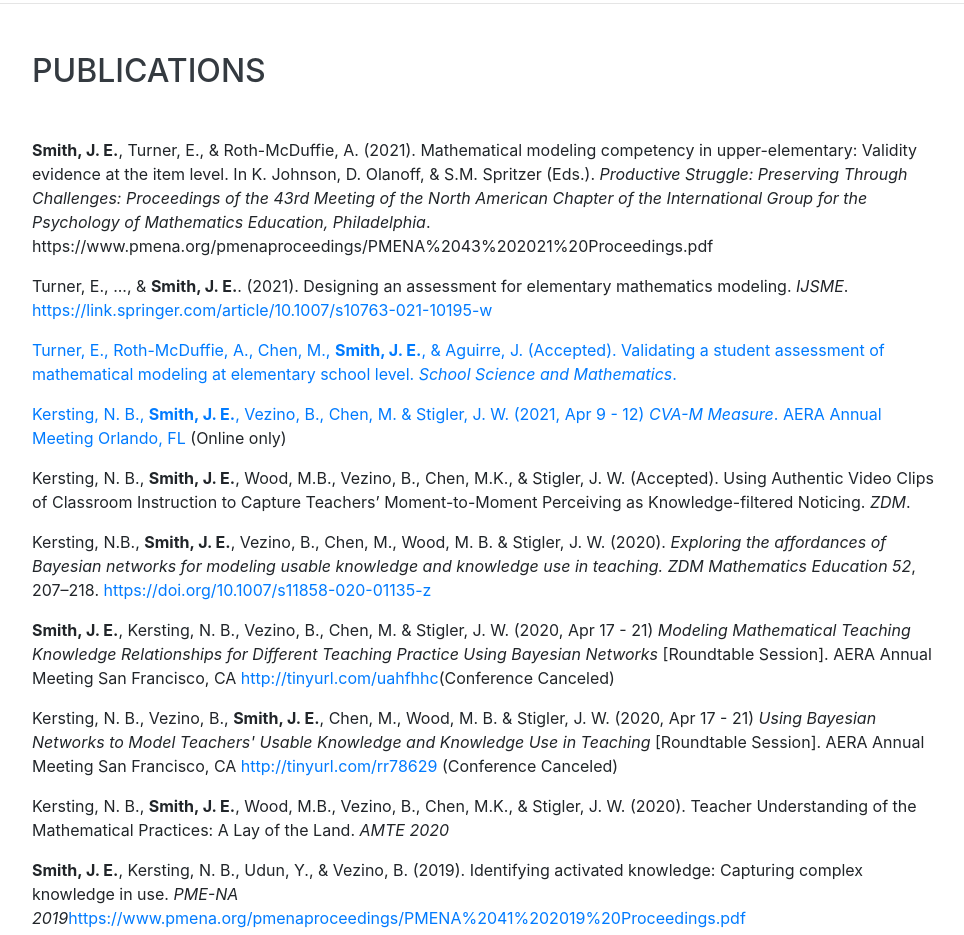
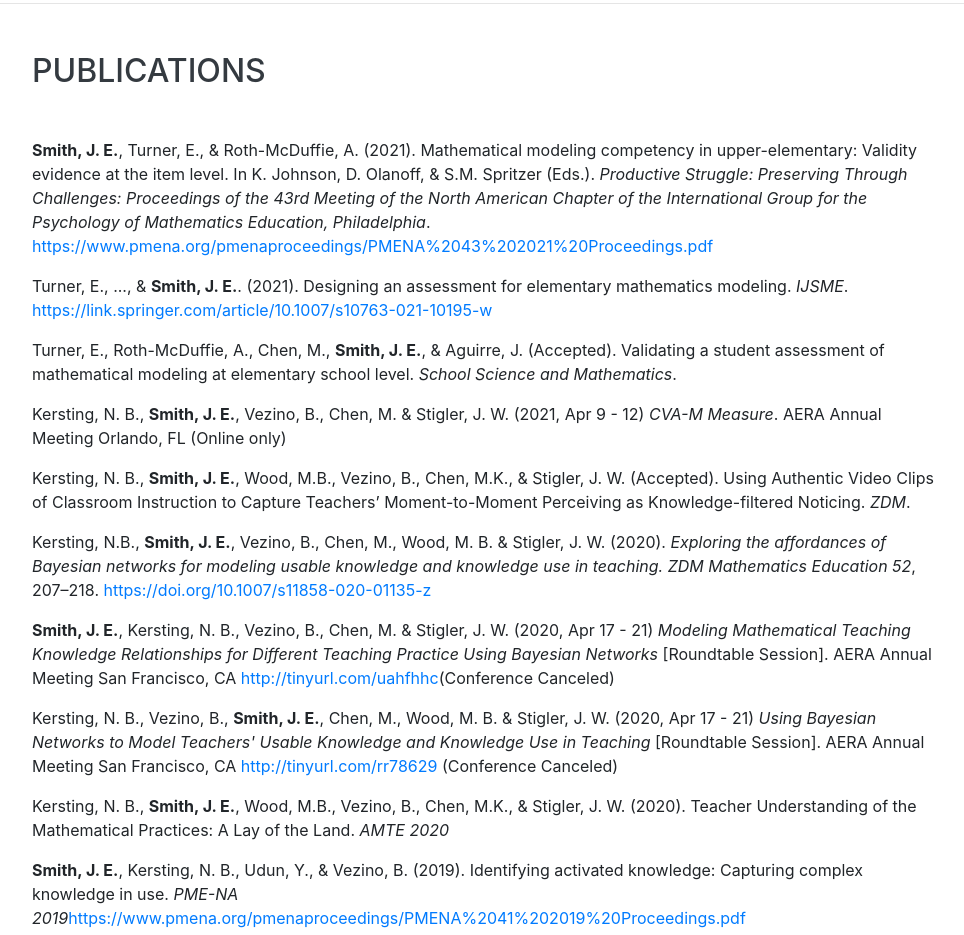
Before and after one commit to edSmith62/edsmith62.github.io, a website with bundled scripts: page index.html in a window 1280 px wide. Shown: the part 1598-2533 px from the top of the page, without its empty margins (288-1252 px from the left). Built offline with nearby package versions, Linux system fonts and the light colour scheme; a web font is replaced by a local one.

Commit message:
Update index.html

```diff
--- a/index.html
+++ b/index.html
@@ -165,8 +165,8 @@
         <div class="resume-item d-flex flex-column flex-md-row justify-content-between mb-5">
           <div class="resume-content">
             <h3 class="mb-0"></h3>
-            <p><b>Smith, J. E.</b>, Turner, E., & Roth-McDuffie, A. (2021). Mathematical modeling competency in upper-elementary: Validity evidence at the item level. In K. Johnson, D. Olanoff, & S.M. Spritzer (Eds.). <i>Productive Struggle: Preserving Through Challenges: Proceedings of the 43rd Meeting of the North American Chapter of the International Group for the Psychology of Mathematics Education, Philadelphia</i>. https://www.pmena.org/pmenaproceedings/PMENA%2043%202021%20Proceedings.pdf</p>
-            <p>Turner, E., ..., & <b>Smith, J. E.</b>. (2021). Designing an assessment for elementary mathematics modeling. <i>IJSME</i>. <a href = "https://link.springer.com/article/10.1007/s10763-021-10195-w">https://link.springer.com/article/10.1007/s10763-021-10195-w </p>
+            <p><b>Smith, J. E.</b>, Turner, E., & Roth-McDuffie, A. (2021). Mathematical modeling competency in upper-elementary: Validity evidence at the item level. In K. Johnson, D. Olanoff, & S.M. Spritzer (Eds.). <i>Productive Struggle: Preserving Through Challenges: Proceedings of the 43rd Meeting of the North American Chapter of the International Group for the Psychology of Mathematics Education, Philadelphia</i>. <a href = "https://www.pmena.org/pmenaproceedings/PMENA%2043%202021%20Proceedings.pdf">https://www.pmena.org/pmenaproceedings/PMENA%2043%202021%20Proceedings.pdf</a></p>
+            <p>Turner, E., ..., & <b>Smith, J. E.</b>. (2021). Designing an assessment for elementary mathematics modeling. <i>IJSME</i>. <a href = "https://link.springer.com/article/10.1007/s10763-021-10195-w">https://link.springer.com/article/10.1007/s10763-021-10195-w </a></p>
             <p>Turner, E., Roth-McDuffie, A., Chen, M., <b>Smith, J. E.</b>, & Aguirre, J. (Accepted). Validating a student assessment of mathematical modeling at elementary school level. <i>School Science and Mathematics</i>.</p>
             <p>Kersting, N. B., <b>Smith, J. E.</b>, Vezino, B., Chen, M. & Stigler, J. W. (2021, Apr 9 - 12) <i>CVA-M Measure</i>. AERA Annual Meeting Orlando, FL <a href=""></a>(Online only)</p>
             <p>Kersting, N. B., <b>Smith, J. E.</b>, Wood, M.B., Vezino, B., Chen, M.K., & Stigler, J. W. (Accepted). Using Authentic Video Clips of Classroom Instruction to Capture Teachers’ Moment-to-Moment Perceiving as Knowledge-filtered Noticing. <i>ZDM</i>.</p>
```
